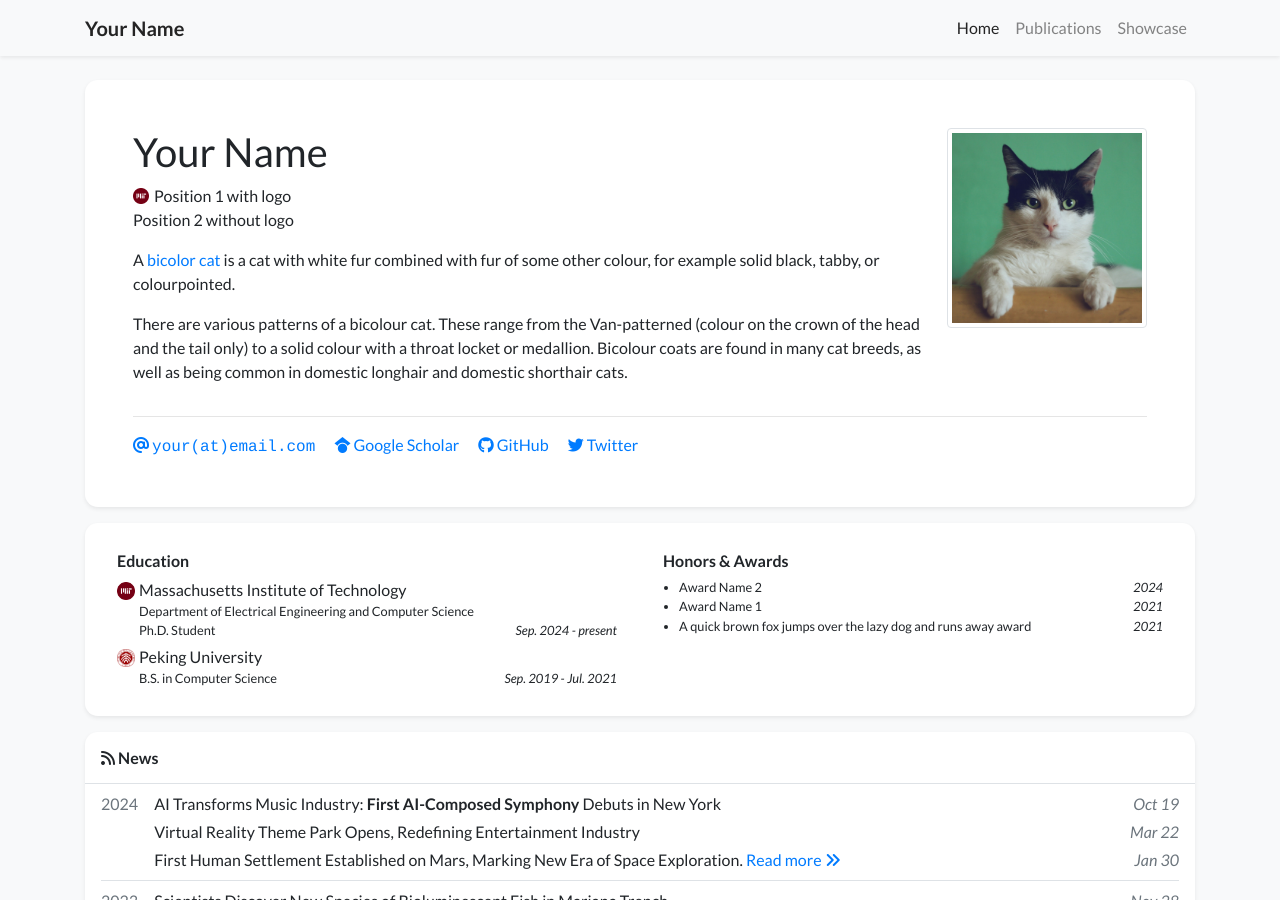
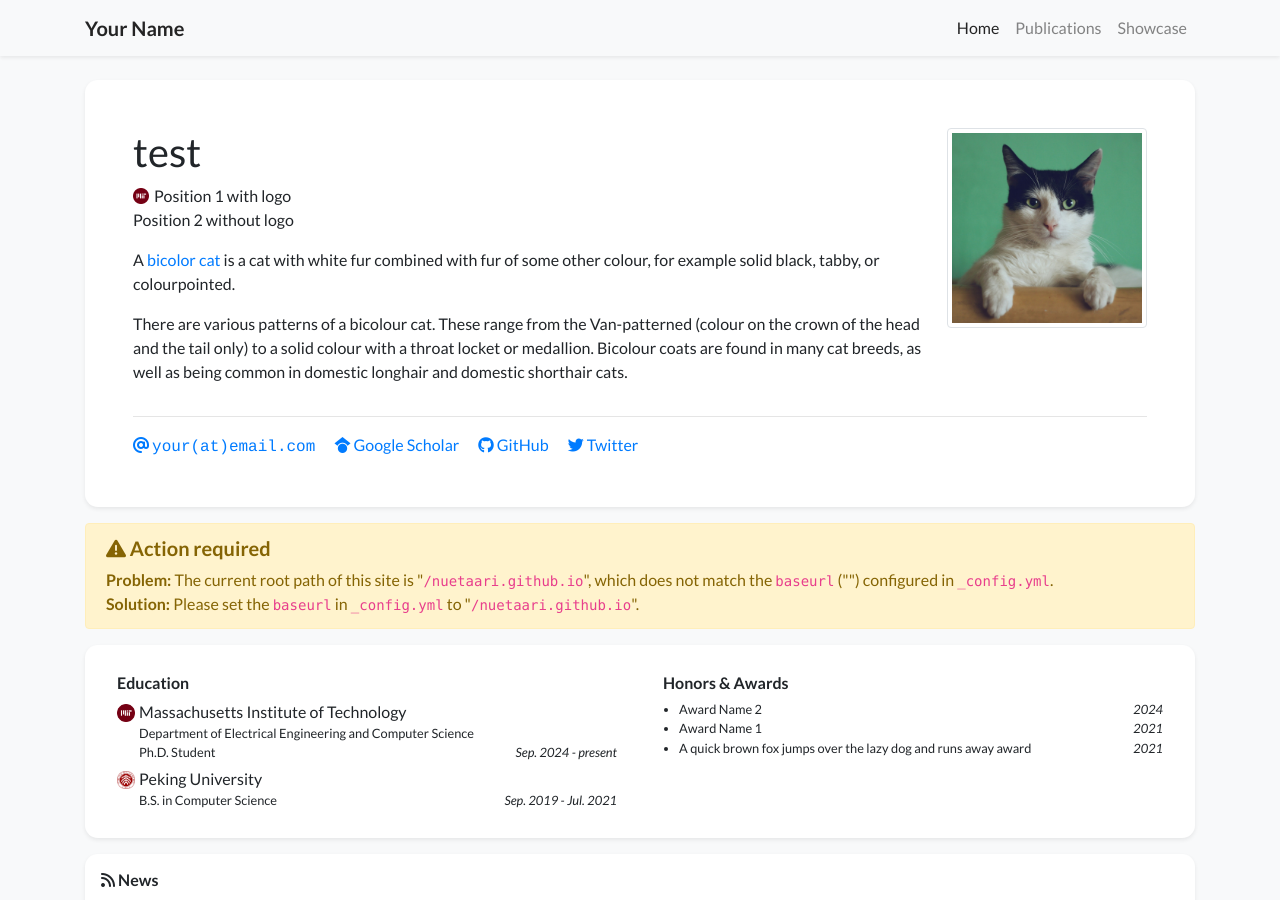
Before and after one commit to Nuetaari/nuetaari.github.io, a Jekyll site: the page built from index.html, in a window 1280 px wide and 900 px high. Built offline with Jekyll 4.4.1, drawn with Linux system fonts in a browser that asks for light colours; nearby versions of some CDN libraries; a style sheet for code colours, icons or effects is not loaded.

```diff
--- a/Gemfile
+++ b/Gemfile
@@ -26,7 +26,7 @@ end
 gem "tzinfo-data", platforms: [:mingw, :mswin, :x64_mingw, :jruby]
 
 # Performance-booster for watching directories on Windows
-gem "wdm", "~> 0.1.0" if Gem.win_platform?
+# gem "wdm", "~> 0.1.0" if Gem.win_platform?
 
 gem "webrick", "~> 1.7"
 gem "kramdown-parser-gfm"
--- a/_config.yml
+++ b/_config.yml
@@ -13,7 +13,7 @@
 # you will see them accessed via {{ site.title }}, {{ site.email }}, and so on.
 # You can create any custom variable you would like, and they will be accessible
 # in the templates via {{ site.myvariable }}.
-baseurl: "/academic-homepage" # the subpath of your site, e.g. /blog
+baseurl: "" # the subpath of your site, e.g. /blog
 
 # Build settings
 markdown: kramdown
--- a/_data/profile.yml
+++ b/_data/profile.yml
@@ -1,4 +1,4 @@
-primary_name: "Your Name"
+primary_name: "test"
 secondary_name: ""
 navbar_name: "Your Name"
 
```
